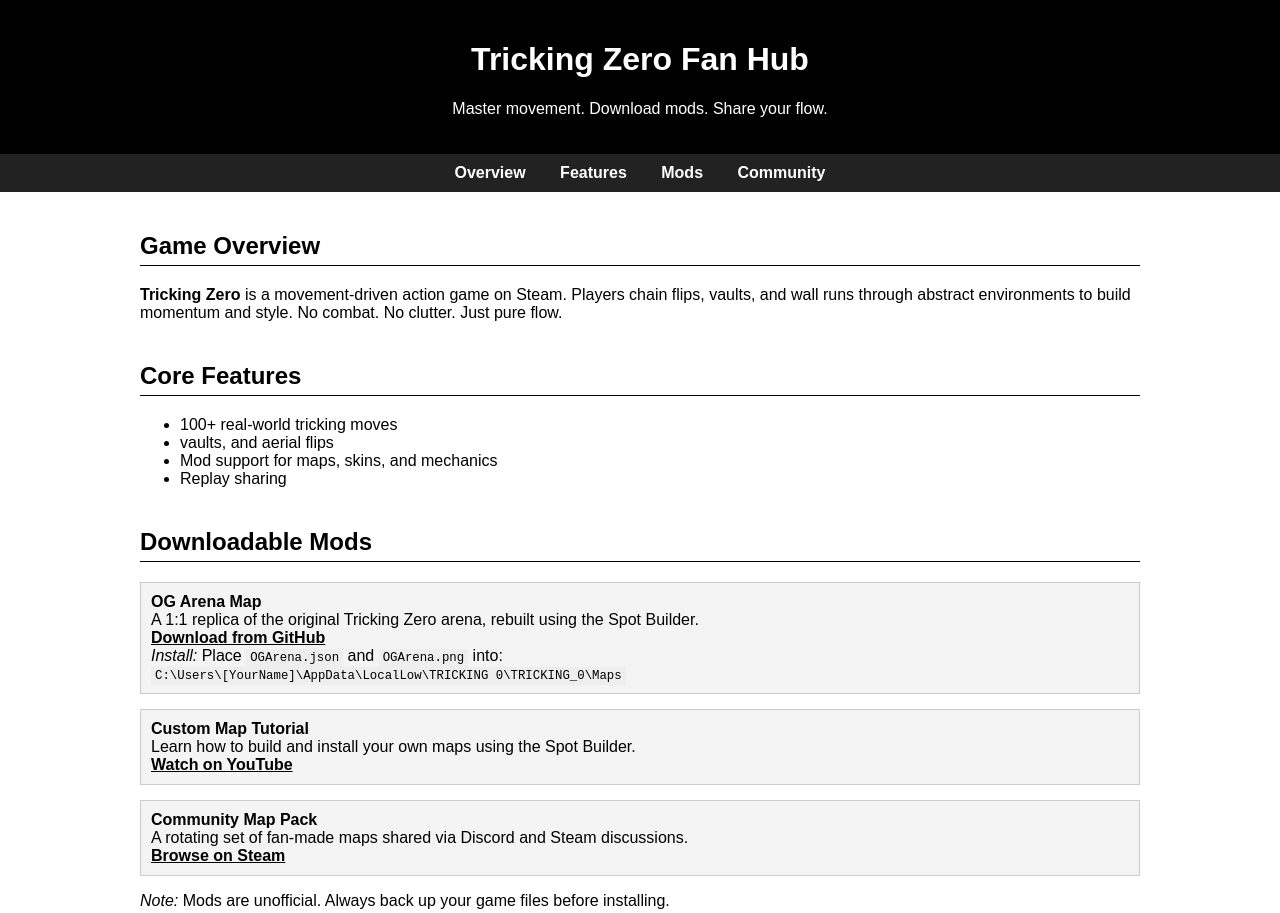
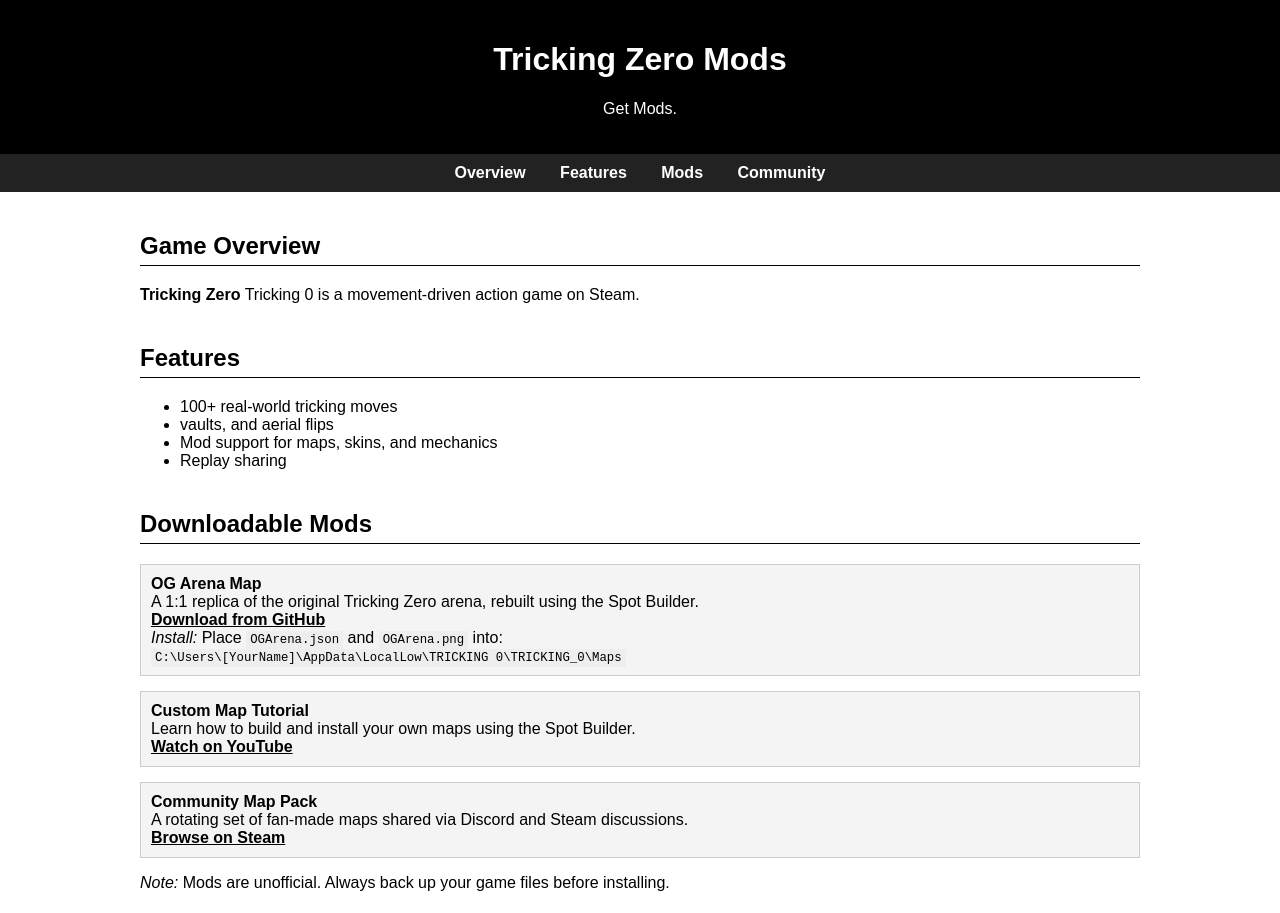
Before and after one commit to Fazesolo1/Tricking0-Mods, a plain HTML site: page index.html in a window 1280 px wide. Shown: the top 913 px of the page. Drawn offline with Linux system fonts and the light colour scheme.

Commit message:
index.html

```diff
--- a/index.html
+++ b/index.html
@@ -2,7 +2,7 @@
 <html lang="en">
 <head>
   <meta charset="UTF-8" />
-  <title>Tricking Zero Fan Hub</title>
+  <title>Tricking Zero Mods</title>
   <meta name="viewport" content="width=device-width, initial-scale=1.0"/>
   <style>
     body {
@@ -68,8 +68,8 @@
 </head>
 <body>
   <header>
-    <h1>Tricking Zero Fan Hub</h1>
-    <p>Master movement. Download mods. Share your flow.</p>
+    <h1>Tricking Zero Mods</h1>
+    <p>Get Mods.</p>
   </header>
 
   <nav>
@@ -82,11 +82,11 @@
   <main>
     <section id="overview">
       <h2>Game Overview</h2>
-      <p><strong>Tricking Zero</strong> is a movement-driven action game on Steam. Players chain flips, vaults, and wall runs through abstract environments to build momentum and style. No combat. No clutter. Just pure flow.</p>
+      <p><strong>Tricking Zero</strong> Tricking 0 is a movement-driven action game on Steam.</p>
     </section>
 
     <section id="features">
-      <h2>Core Features</h2>
+      <h2>Features</h2>
       <ul>
         <li>100+ real-world tricking moves</li>
         <li>vaults, and aerial flips</li>
```
